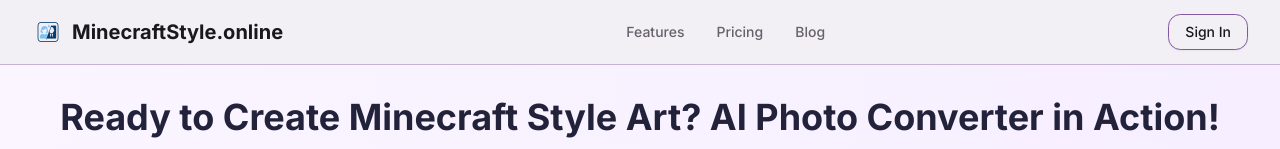
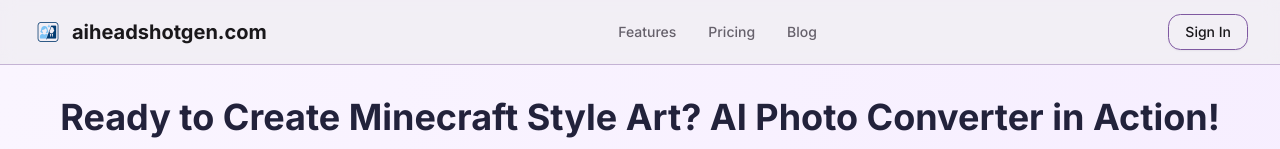
Before and after one commit to tian-Sun/Photo-Background-Change, a Next.js app: page / in a window 1280 px wide. Shown: the top 149 px of the page. Built offline with nearby package versions, Linux system fonts and the light colour scheme; no server answers.

Commit message:
修改首页左上角的网址

```diff
--- a/src/components/Header.tsx
+++ b/src/components/Header.tsx
@@ -66,12 +66,12 @@
             >
               <Image
                 src="/logo.png"
-                alt="MinecraftStyle.online"
+                alt="aiheadshotgen.com"
                 width={32}
                 height={32}
                 className="rounded-md"
               />
-              <span className="text-xl font-bold text-foreground">MinecraftStyle.online</span>
+              <span className="text-xl font-bold text-foreground">aiheadshotgen.com</span>
             </Link>
           </div>
 
```
